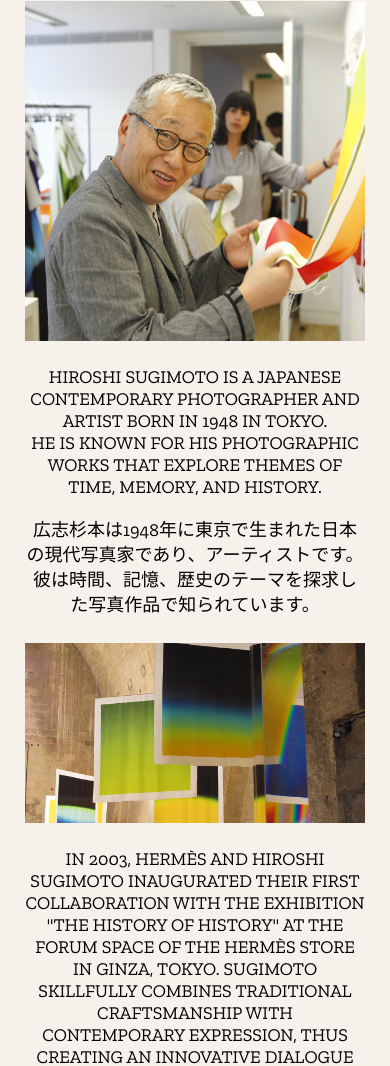
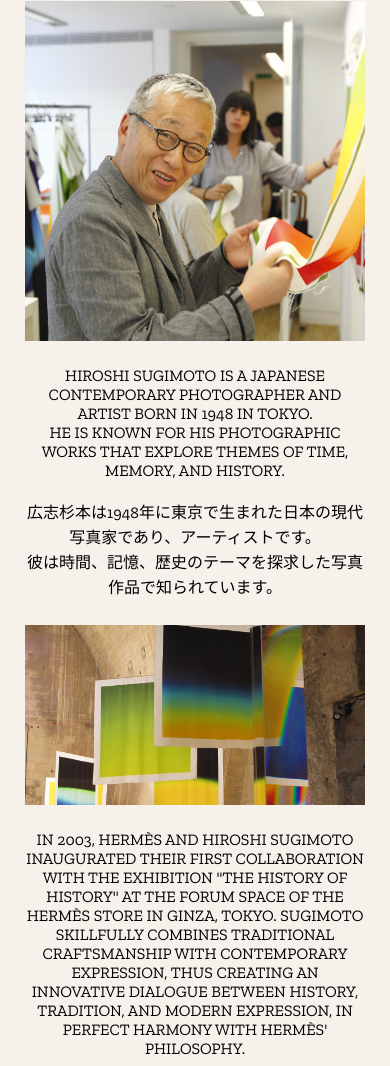
Before and after one commit to LouisLefrancois/Hermes-Hiroshi-Sugimoto, a plain HTML site: page index.html in a window 390 px wide. Shown: the part 146-1212 px from the top of the page. Drawn offline with nearby package versions, Linux system fonts and the light colour scheme.

Commit message:
Update style.css

```diff
--- a/style.css
+++ b/style.css
@@ -431,12 +431,12 @@
     }
 
     .first-container .txt p {
-        font-size: 18px;
+        font-size: 16px;
         padding: 25px 0 10px;
     }
 
     .title-jp h1 {
-        font-size: 18px;
+        font-size: 16px;
         padding: 10px 0 25px;
     }
 
@@ -445,7 +445,7 @@
     }
 
     .text-en, .text-jp {
-        font-size: 18px;
+        font-size: 16px;
     }
 
     .second-container {
@@ -462,6 +462,7 @@
 
     .third-container p {
         padding: 20px 0 35px;
+        font-size: 16px;
     }
 
     .grid-container {
```
